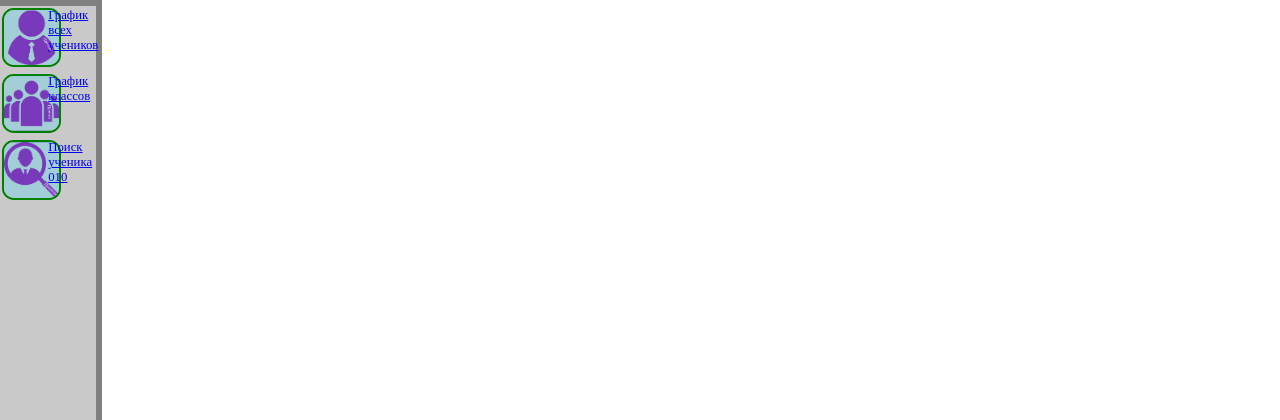
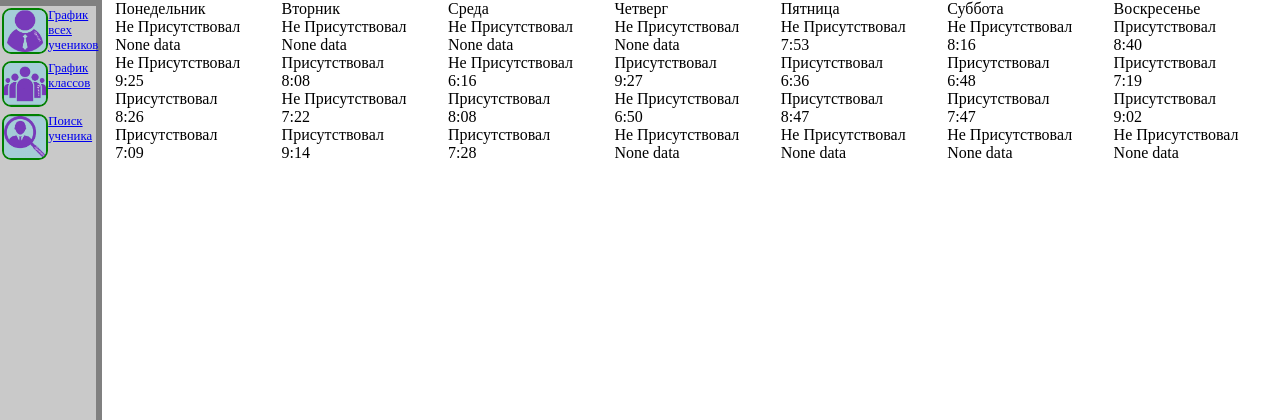
Before and after one commit to Dimmisc/Project, a Flask app: page /provide_student_visiting/1 in a window 1280 px wide. Shown: the top 420 px of the page. Run offline with Flask 3, Linux system fonts and the light colour scheme.

Commit message:
Some editions and moderations

```diff
--- a/forms/using.py
+++ b/forms/using.py
@@ -4,5 +4,5 @@ from wtforms.validators import DataRequired
 
 
 class SearchForm(FlaskForm):
-    select = SelectField("Найти ученика")
-    Submit = SubmitField("Перейти")
+    select = SelectField("Найти ученика:")
+    submit = SubmitField("Перейти")
--- a/main.py
+++ b/main.py
@@ -8,6 +8,7 @@ from database.site_data import Students, XLSXFILES
 from database import db_session
 from moduls.Site_moduls import extand_xlsx_file, GetDataStudents, GetGradesData, GetDataStudent
 from moduls.graphics import StudentsPlot, GradesPlot
+from forms.using import SearchForm
 
 
 DB_HREF = "database/db/blogs.db"
@@ -15,24 +16,26 @@ UPLOAD_FOLDER = "static/loaded"
 
 app = Flask(__name__)
 app.config['UPLOAD_FOLDER'] = UPLOAD_FOLDER
+app.config['SECRET_KEY'] = 'mysecurytiname'
 
 
 @app.route("/", methods=["GET", "POST"])
 def main_page():
     db_sess = db_session.create_session()
-    # extand_xlsx_file(db_sess, "static/loaded/Students.xlsx")
+    extand_xlsx_file(db_sess, "static/loaded/Generated_by_XLSXFILLER.xlsx")
     # print(GetDataStudents(db_sess))
-    print()
+    # print()
     # print(GetGradesData(db_sess))
-    print()
-    print(GetDataStudent(db_sess, 5))
+    # print()
+    # print(GetDataStudent(db_sess, 5))
     return render_template("panel.html")
 
 
 @app.route("/provide_students_visiting", methods=["GET", "POST"])
 def prostusvissearch():
+    form = SearchForm()
     plot = StudentsPlot(db_session.create_session())
-    return render_template("provide_students_visiting.html", plot=plot)
+    return render_template("provide_students_visiting.html", plot=plot, form=form)
 
 
 @app.route("/provide_grade_visitings", methods=["GET", "POST"])
@@ -48,7 +51,10 @@ def grades(id_grade):
 
 @app.route("/provide_student_visiting/<int:id_student>", methods=["GET", "POST"])
 def prostuvis(id_student):
-    return render_template("provide_student_visiting.html")
+    db_sess = db_session.create_session()
+    visits = GetDataStudent(db_sess, id_student)
+    print(visits)
+    return render_template("provide_student_visiting.html", visits=visits)
 
 
 @app.route("/add_list", methods=["GET", "POST"])
@@ -65,7 +71,7 @@ def excel_add():
         db_sess.add(file)
         db_sess.commit()
         return redirect('/')
-    return render_template("add_visiting.html", form=form, title="Добавление новой таблицы")
+    return render_template("add_visitings.html", form=form, title="Добавление новой таблицы")
 
 
 if __name__ == "__main__":
--- a/moduls/Site_moduls.py
+++ b/moduls/Site_moduls.py
@@ -5,6 +5,8 @@ from datetime import timedelta
 from database.site_data import Students, Grades
 from database.data import Visitings
 from sqlalchemy.orm import Session
+
+
 
 
 def extand_xlsx_file(db_sess, file_href) -> str:
@@ -31,10 +33,8 @@ def extand_xlsx_file(db_sess, file_href) -> str:
         print(db_sess)
 
     for column in ExcelData:
-        print("start to grades")
         grade = db_sess.query(Grades).filter_by(grade=column[1]).first()
         if grade:
-            print("start to student")
             student = db_sess.query(Students).filter_by(grade_name=column[1],
                                                         surname=column[2],
                                                         name=column[3],
@@ -51,7 +51,7 @@ def extand_xlsx_file(db_sess, file_href) -> str:
                                   patronymic=column[4],
                                   firstEnter=column[5],
                                   lastExit=column[6],
-                                  attended=True if column[7] == 'да' else False,
+                                  attended=True if column[7] == 'Да' else False,
                                   status=column[8]
                                   )
 
@@ -60,7 +60,7 @@ def extand_xlsx_file(db_sess, file_href) -> str:
             if student:
                 new_visit.student = student
                 db_sess.add(new_visit)
-            elif column[8] == "обучающиеся":
+            elif column[8] == "Обучающиеся":
                 new_student = Students(grade_name=column[1],
                                        surname=column[2],
                                        name=column[3],
@@ -72,9 +72,7 @@ def extand_xlsx_file(db_sess, file_href) -> str:
                 new_visit.student = new_student
                 db_sess.add(new_visit)
         else:
-            print("fstart to grade")
             new_grade = Grades(grade=column[1])
-            print("fstart to student")
             new_student = Students(grade_name=column[1],
                                    surname=column[2],
                                    name=column[3],
@@ -82,7 +80,6 @@ def extand_xlsx_file(db_sess, file_href) -> str:
                                    status=column[8],
                                    )
 
-            print("fstart to visit")
 
             visitday = str(column[0]).split('-')
             visitday = dt(int(visitday[0]), int(visitday[1]), int(visitday[2]))
@@ -95,7 +92,7 @@ def extand_xlsx_file(db_sess, file_href) -> str:
                                   patronymic=column[4],
                                   firstEnter=column[5],
                                   lastExit=column[6],
-                                  attended=True if column[7] == 'да' else False,
+                                  attended=True if column[7] == 'Да' else False,
                                   status=column[8]
                                   )
             db_sess.add(new_grade)
@@ -119,6 +116,7 @@ def GetDataStudents(db_sess) -> list:
         student_visit = 0
         for visit in student.Visits:
             if visit.attended == True:
+                print(visit.attended)
                 student_visit += 1
         data[0].append(student_abbreviation)
         data[1].append(student_visit)
@@ -156,19 +154,34 @@ def CheckDateVisitings(href_to_file) -> str:
 
 
 def GetDataStudent(db_sess, id_student) -> list:
-    data = []
+    data = [[],[]]
     student = db_sess.query(Students).filter_by(id=id_student).first()
     visitings = student.Visits
+
     min_day = min([(visit.date, visit.weekDay) for visit in visitings], key=lambda x: x[0])
     max_day = max([(visit.date, visit.weekDay) for visit in visitings], key=lambda x: x[0])
-    print(min_day, max_day)
+
     miday = min_day[0].split('-')
     maday = max_day[0].split('-')
-    min_day = [dt(int(miday[0]), int(miday[1]), int(miday[2])), min_day[0]]
-    max_day = [dt(int(maday[0]), int(maday[1]), int(maday[2])), max_day[0]]
-    min_day[0] -= min_day[1]
-    max_day[0] += 7 - max_day[1]
-    print()
-    for i in range((max_day[0] - min_day[0]).days + 1):
-        print(i)
+
+    min_day = [dt(int(miday[0]), int(miday[1]), int(miday[2])), min_day[1]]
+    max_day = [dt(int(maday[0]), int(maday[1]), int(maday[2])), max_day[1]]
+
+    min_day[0] -= timedelta(days=int(min_day[1]))
+    max_day[0] += timedelta(days=7 - int(max_day[1]))
+
+    min_day, max_day = min_day[0], max_day[0]
+    one_day_delta = timedelta(days=1)
+    data[0].extend(['Понедельник', 'Вторник', 'Среда', 'Четверг', 'Пятница', 'Суббота', 'Воскресенье'])
+    for i in range((max_day - min_day).days):
+        min_day += one_day_delta
+        str_TIME = str(min_day).split()[0]
+
+        print(str_TIME)
+
+        visit = [*filter(lambda element: str_TIME == element.date, visitings)]
+        if visit:
+            data[1].append([visit[0].firstEnter, visit[0].attended])
+        else:
+            data[1].append(['None data', False])
     return data
--- a/static/styles/panel.css
+++ b/static/styles/panel.css
@@ -27,8 +27,8 @@ body {
     display: inline;
 }
 .icon {
-    width: 6.9vb;
-    border: 0.3vb solid green;
+    width: 90%;
+    border: 0.2vw solid green;
     border-radius: 20%;
 }
 .desc{
@@ -69,13 +69,15 @@ body {
     width: 91%;
 }
 .panel:hover .icon{
-    border: 0.3vb solid green;
+    width: 90%;
+    border: 0.2vw solid green;
     border-radius: 20%;
 }
 .panel:hover .grd{
     display: grid;
     grid-template-columns: 50% 50%;
     grid-auto-rows: 100%;
+    margin-right: 6%;
 }
 .panel:hover .desc{
     margin: 0%;
@@ -95,3 +97,7 @@ body {
     padding-left: 10%;
     padding-top: 0%;
 }
+.WeekDays {
+    display: grid;
+    grid-template-columns: repeat(7, 1fr);
+}
--- a/templates/panel.html
+++ b/templates/panel.html
@@ -25,7 +25,7 @@
                 <div class="">
                     <div class="grd pt">
                         <a href="/provide_student_visiting" class=""><img src="/static/icons/3.png" class="icon"></img></a>
-                        <a href="/provide_student_visiting" class="desc"><div>Поиск ученика</div>010</a>
+                        <a href="/provide_student_visiting" class="desc"><div>Поиск ученика</div></a>
                     </div>
                 </div>
             </div>
--- a/templates/provide_student_visiting.html
+++ b/templates/provide_student_visiting.html
@@ -1,5 +1,30 @@
 {% extends "panel.html" %}
 
 {% block content %}
+<div>
+    <div>
 
+    </div>
+    <div class="WeekDays">
+        {% for day in visits[0] %}
+        <div>
+            {{ day }}
+        </div>
+        {% endfor %}
+        {% for day in visits[1] %}
+            <div>
+                <div>
+                    {% if day[1] == True %}
+                        Присутствовал
+                    {% else %}
+                        Не Присутствовал
+                    {% endif %}
+                </div>
+                <div>
+                    {{ day[0] }}
+                </div>
+            </div>
+        {% endfor %}
+    </div>
+</div>
 {% endblock %}
```
Also changed, not shown: templates/provide_students_visiting.html (+10 -0 lines), database/db/blogs.db, 1 other file.
